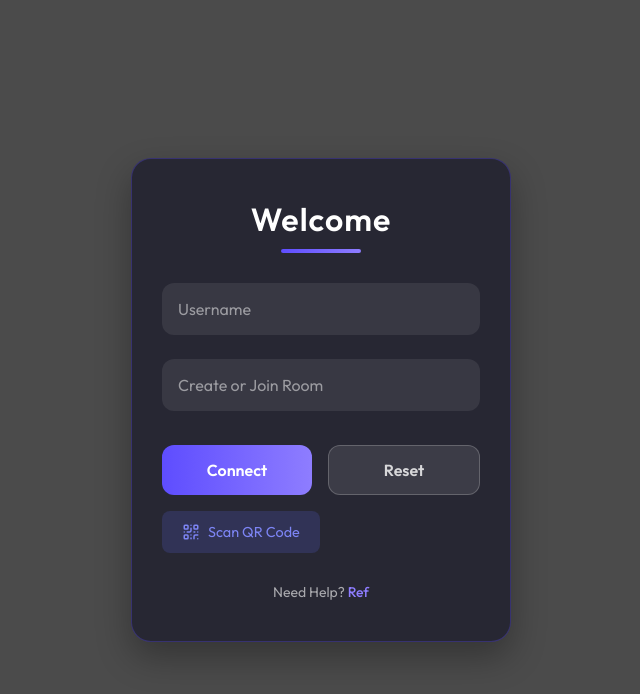
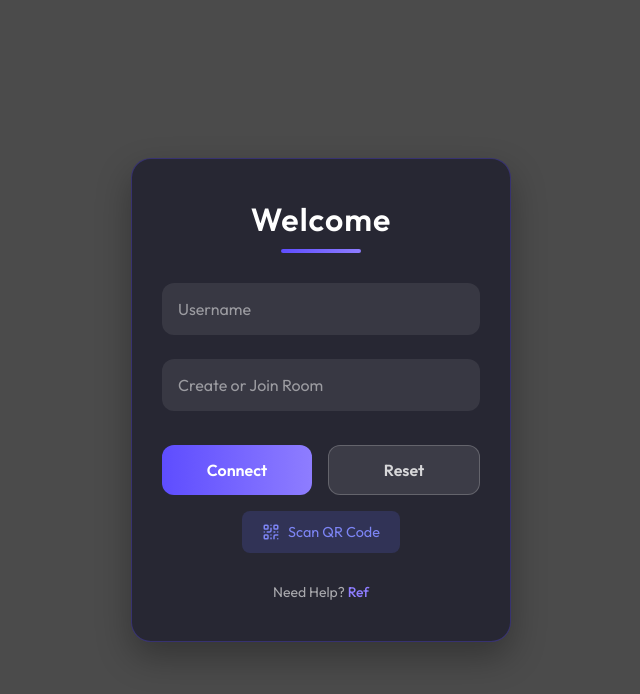
Before and after one commit to Rivalcoder/Mini-Messenger, a React (Create React App) app: page / in a window 1280 px wide. Shown: the top 694 px of the page, without its empty margins (319-959 px from the left). Built offline with nearby package versions, Linux system fonts and the light colour scheme.

Commit message:
[Edit] On Header

```diff
--- a/public/index.html
+++ b/public/index.html
@@ -3,8 +3,8 @@
   <head>
     <meta charset="utf-8" />
     <meta name="viewport" content="width=device-width, initial-scale=1" />
-    <title>Messenger</title>
-    <link rel="icon" href="./Chat.png" type="image/png">
+    <title>Chat Room</title>
+    <link rel="icon" href="./delivery.png" type="image/png">
 
   </head>
   <body>
--- a/src/component/login/Page.js
+++ b/src/component/login/Page.js
@@ -115,11 +115,12 @@ function Page() {
                         </button>
                     </div>
                 </form>
-
+                <div className='scan-btn'>
                 <button className="qr-scan-button" onClick={toggleScanner}>
                     <QrCode size={18} />
                     Scan QR Code
                 </button>
+                </div>
 
                 <p className="help-text">
                     Need Help? <a href='https://github.com/Rivalcoder' className="help-link">Ref</a>
--- a/src/component/login/page.css
+++ b/src/component/login/page.css
@@ -279,3 +279,9 @@
 .highlight-animation {
     animation: highlightField 1.5s ease;
 }
+
+.scan-btn{
+    display: flex;
+    justify-content: center;
+    align-items: center;
+}
--- a/src/component/qr/qr-styles.css
+++ b/src/component/qr/qr-styles.css
@@ -103,6 +103,7 @@
     display: flex;
     align-items: center;
     justify-content: center;
+    align-self: center;
     gap: 0.5rem;
     background-color: rgba(89, 100, 224, 0.2);
     color: var(--primary-light);
```
Also changed, not shown: public/delivery.png (added).
